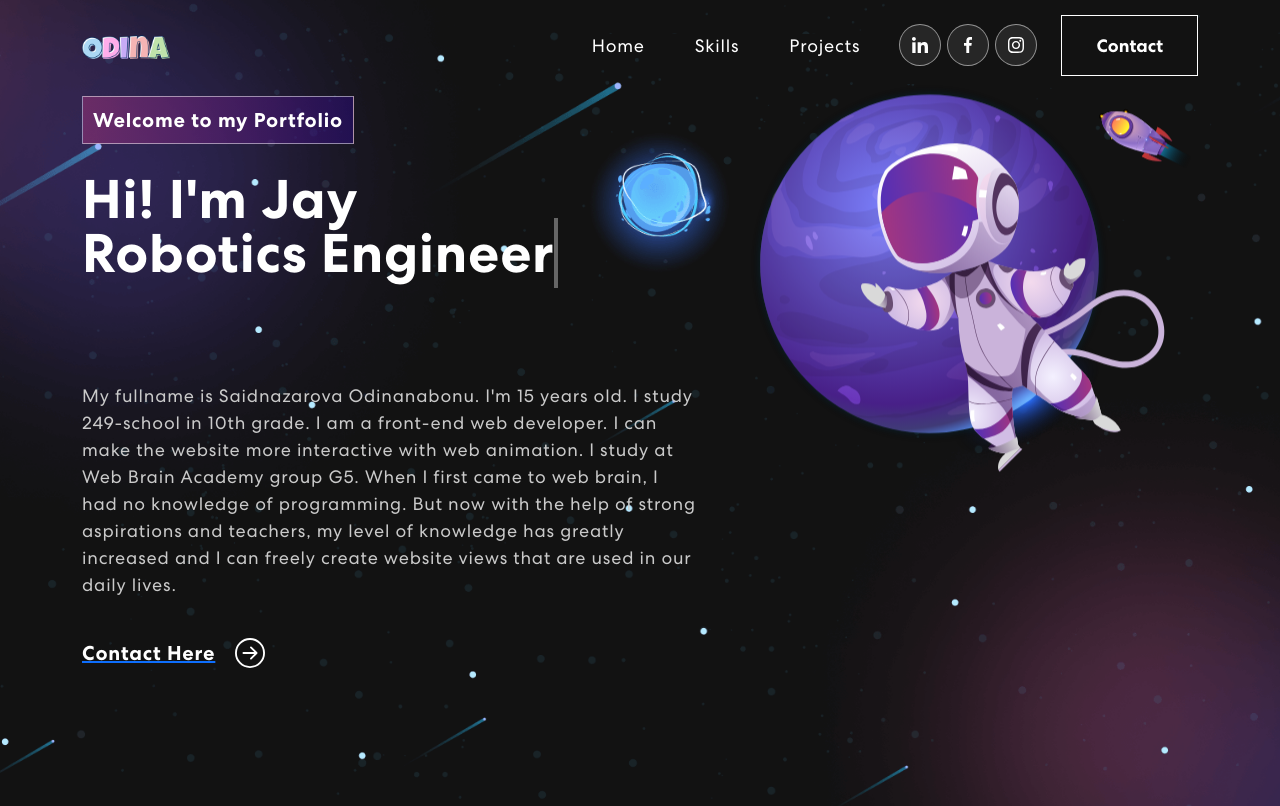
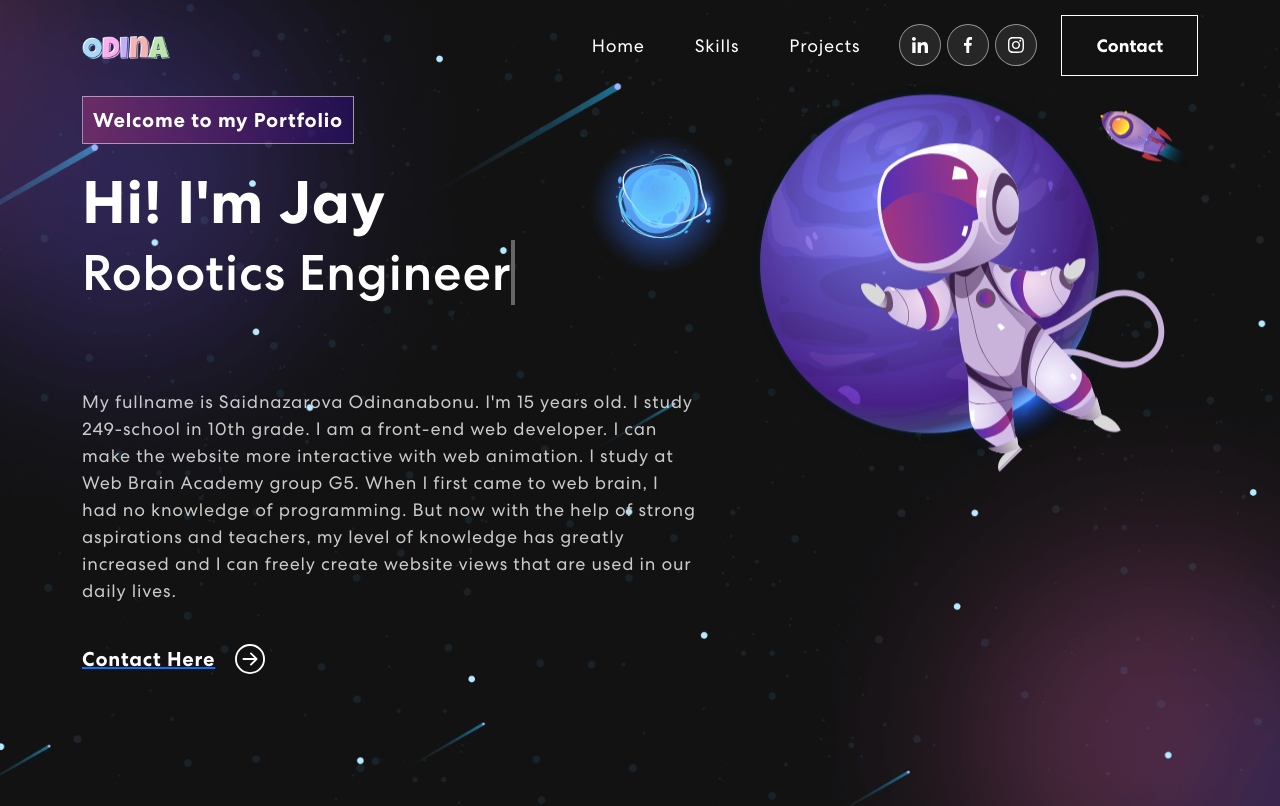
Before and after one commit to jaykorea/JAY_PORTFOLIO, a React (Create React App) app in the folder front_end/: page / in a window 1280 px wide. Shown: the top 806 px of the page. Built offline with nearby package versions, Linux system fonts and the light colour scheme.

Commit message:
front end css and backend api modification

```diff
--- a/front_end/src/App.css
+++ b/front_end/src/App.css
@@ -254,18 +254,30 @@ nav.navbar .navbar-toggler[aria-expanded="true"] .navbar-toggler-icon {
   display: inline-block;
 }
 .banner h1 {
-  height: 190px;
   margin-top: 1.5vh;
-  font-size: 6.8vh;
+  font-size: 60px;
   font-weight: 700;
   letter-spacing: 0.8px;
   line-height: 1;
-  margin-bottom: 20px;
   display: block;
   white-space: normal;
 }
+
+.banner h2 {
+  height: 130px;
+  margin-top: 2vh;
+  font-size: 50px;
+  font-weight: 500;
+  letter-spacing: 0.8px;
+  line-height: 1;
+  margin-bottom: 10px;
+  display: block;
+  white-space: normal;
+}
+
 .banner p {
   color: #cacaca;
+  display: block;
   font-size: 18px;
   letter-spacing: 0.8px;
   line-height: 1.5em;
@@ -312,7 +324,7 @@ nav.navbar .navbar-toggler[aria-expanded="true"] .navbar-toggler-icon {
 
 /************ Skills Css ************/
 .skill {
-  padding: 10px 0 300px 0;
+  padding: 10px 0 200px 0;
   position: relative;
 }
 .skill-bx {
@@ -354,7 +366,6 @@ nav.navbar .navbar-toggler[aria-expanded="true"] .navbar-toggler-icon {
 .project {
   padding: 80px 0;
   position: relative;
-  background-color: black;
 }
 .project h2 {
 	font-size: 45px;
@@ -478,7 +489,7 @@ nav.navbar .navbar-toggler[aria-expanded="true"] .navbar-toggler-icon {
 
 /************ Projects Css ************/
 .contact {
-  background: linear-gradient(90.21deg, #AA367C -5.91%, #4A2FBD 111.58%);
+  background: linear-gradient(90.21deg, #98547e -5.91%, #4A2FBD 111.58%);
   padding: 60px 0 200px 0;
 }
 .contact img {
--- a/front_end/src/components/Banner.js
+++ b/front_end/src/components/Banner.js
@@ -69,7 +69,8 @@ export const Banner = () => {
                 {({ isVisible }) =>
                 <div className={isVisible ? "animate__animated animate__fadeIn" : ""}>
                   <span className="tagline">Welcome to my Portfolio</span>
-                  <h1>{`Hi! I'm Jay`} <br></br><span className="txt-rotate" dataPeriod="1" data-rotate='[ "Robotics Engineer", "Embedded S/W Engineer", "Software Architect"]'><span className="wrap">{text}</span></span></h1>
+                  <h1>{`Hi! I'm Jay`} <br></br></h1>
+                  <h2><span className="txt-rotate" dataPeriod="1" data-rotate='[ "Robotics Engineer", "Embedded S/W Engineer", "Software Architect"]'><span className="wrap">{text}</span></span></h2>
                   <p>{paragraphText}</p>
                     <HashLink smooth to="#contact">
                       <button>Contact Here<ArrowRightCircle size={30} /></button>
--- a/front_end/src/components/Contact.js
+++ b/front_end/src/components/Contact.js
@@ -53,14 +53,14 @@ export const Contact = () => {
       <Container>
         <Row className="align-items-center">
           <Col size={12} md={6}>
-            <TrackVisibility delay={5000}>
+            <TrackVisibility>
               {({ isVisible }) =>
                 <img className={isVisible ? "animate__animated animate__zoomIn" : ""} src={contactImg} alt="Contact Us"/>
               }
             </TrackVisibility>
           </Col>
           <Col size={12} md={6}>
-            <TrackVisibility delay={5000}>
+            <TrackVisibility>
               {({ isVisible }) =>
                 <div className={isVisible ? "animate__animated animate__fadeIn" : ""}>
                 <h2>Get In Touch</h2>
--- a/front_end/src/components/Skills.js
+++ b/front_end/src/components/Skills.js
@@ -58,7 +58,7 @@ export const Skills = () => {
                 </div>
             </div>
         </div>
-        <img className="background-image-left" src={colorSharp} alt="Image" />
+        <img className="background-image-left" src={colorSharp} alt="Image"></img>
     </section>
   )
 }
```
Also changed, not shown: 10 other files (tests, documents, lock files or other folders).
